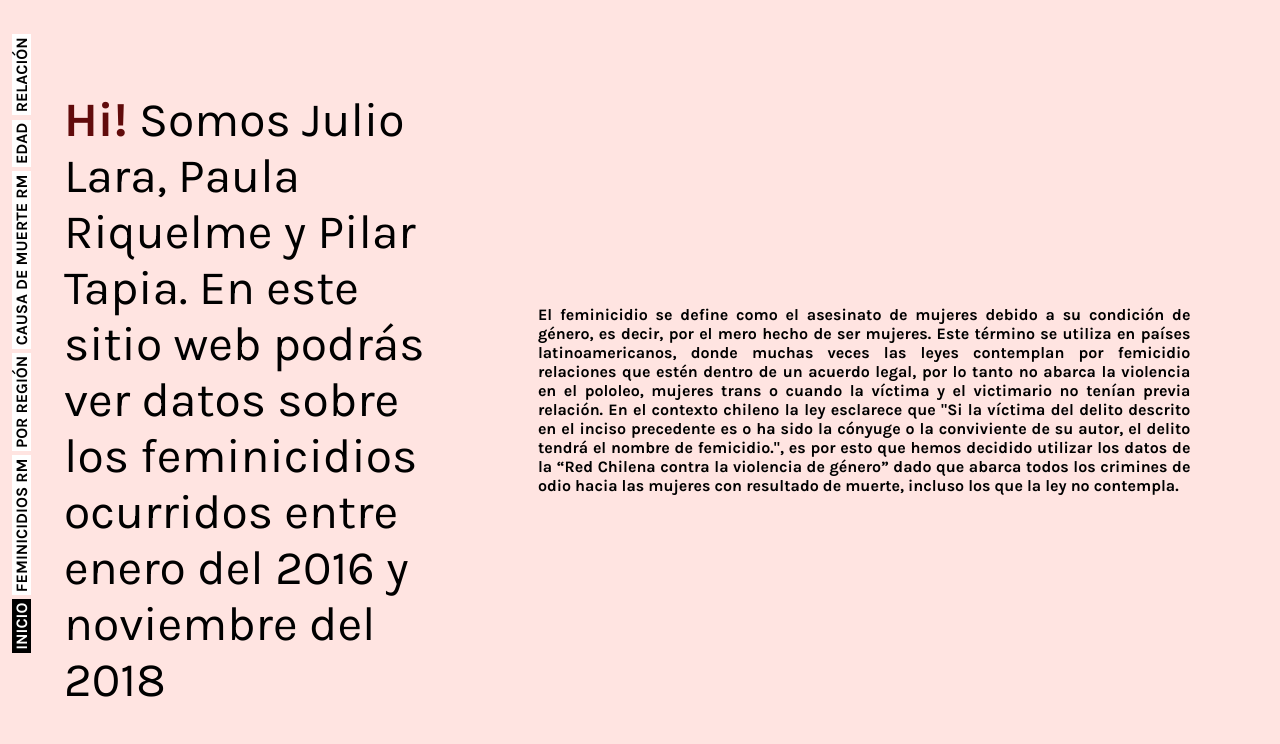
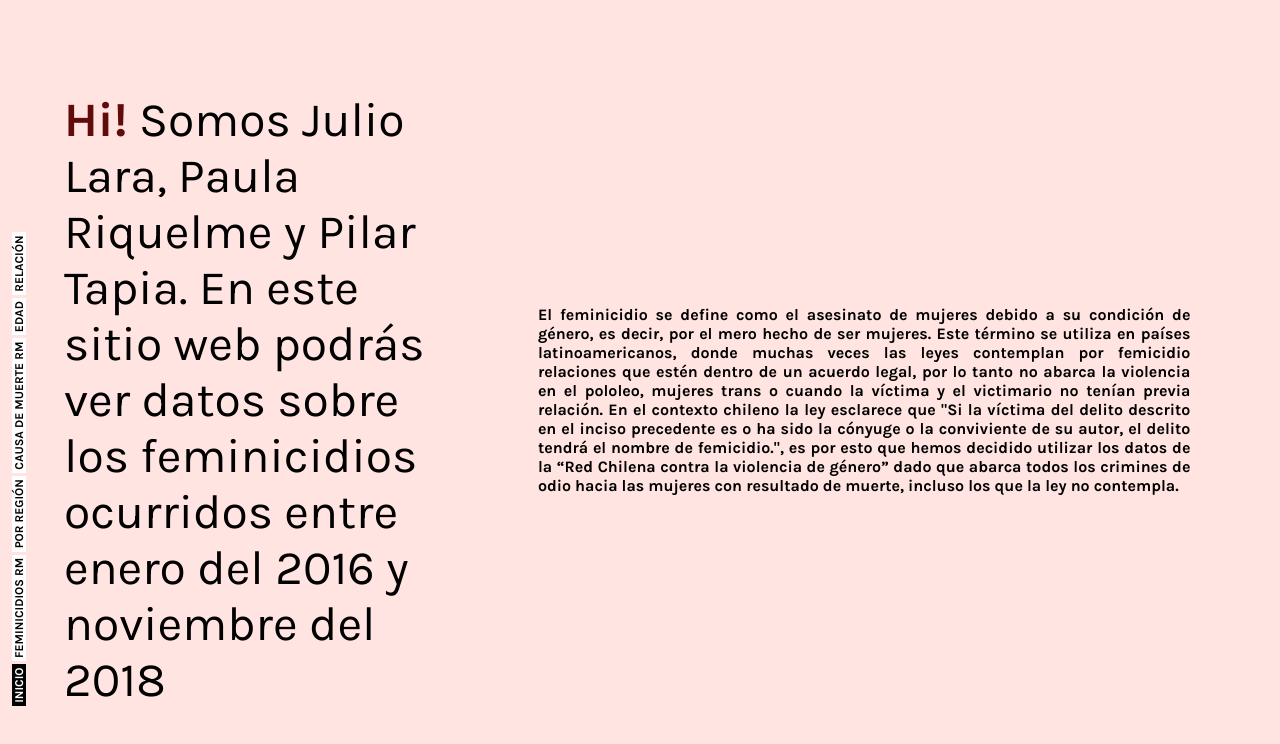
Before and after one commit to Lyytoral/Segunda_Evaluaci-n, a plain HTML site: page index.html in a window 1280 px wide. Drawn offline with nearby package versions, Linux system fonts and the light colour scheme.

Commit message:
Update style.css

```diff
--- a/style.css
+++ b/style.css
@@ -40,7 +40,7 @@ svg{
 
 nav{
 	position:fixed;
-	bottom:13vh;
+	bottom:7vh;
 	left:0;
     transform-origin: 0 0;
     transform: rotate(-90deg);
@@ -48,7 +48,7 @@ nav{
     padding:.75rem 0;
     z-index:999;
     text-transform: uppercase;
-    font-size: 1rem;
+    font-size: 0.75rem;
     font-weight: 700;
 }
 
```
